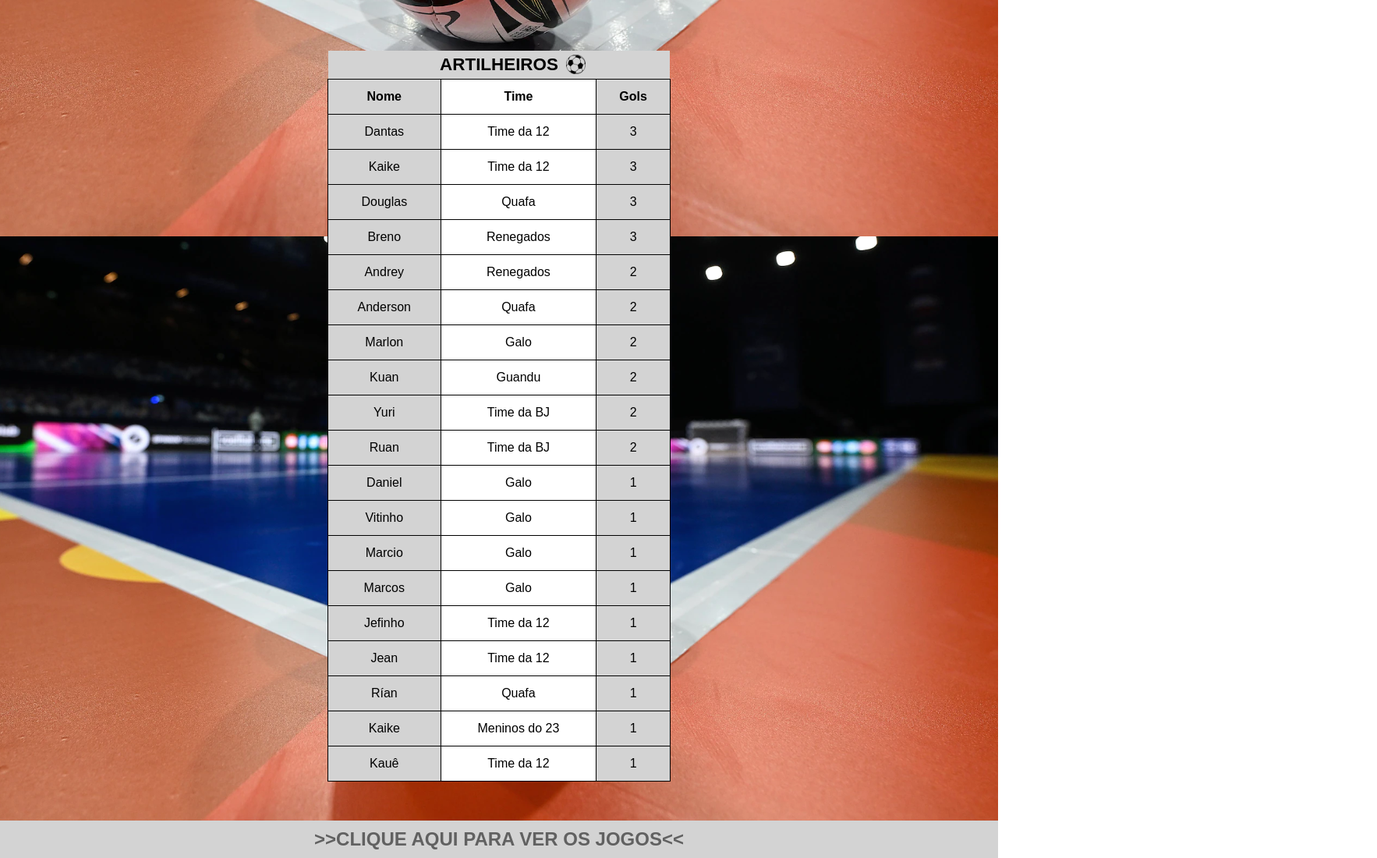
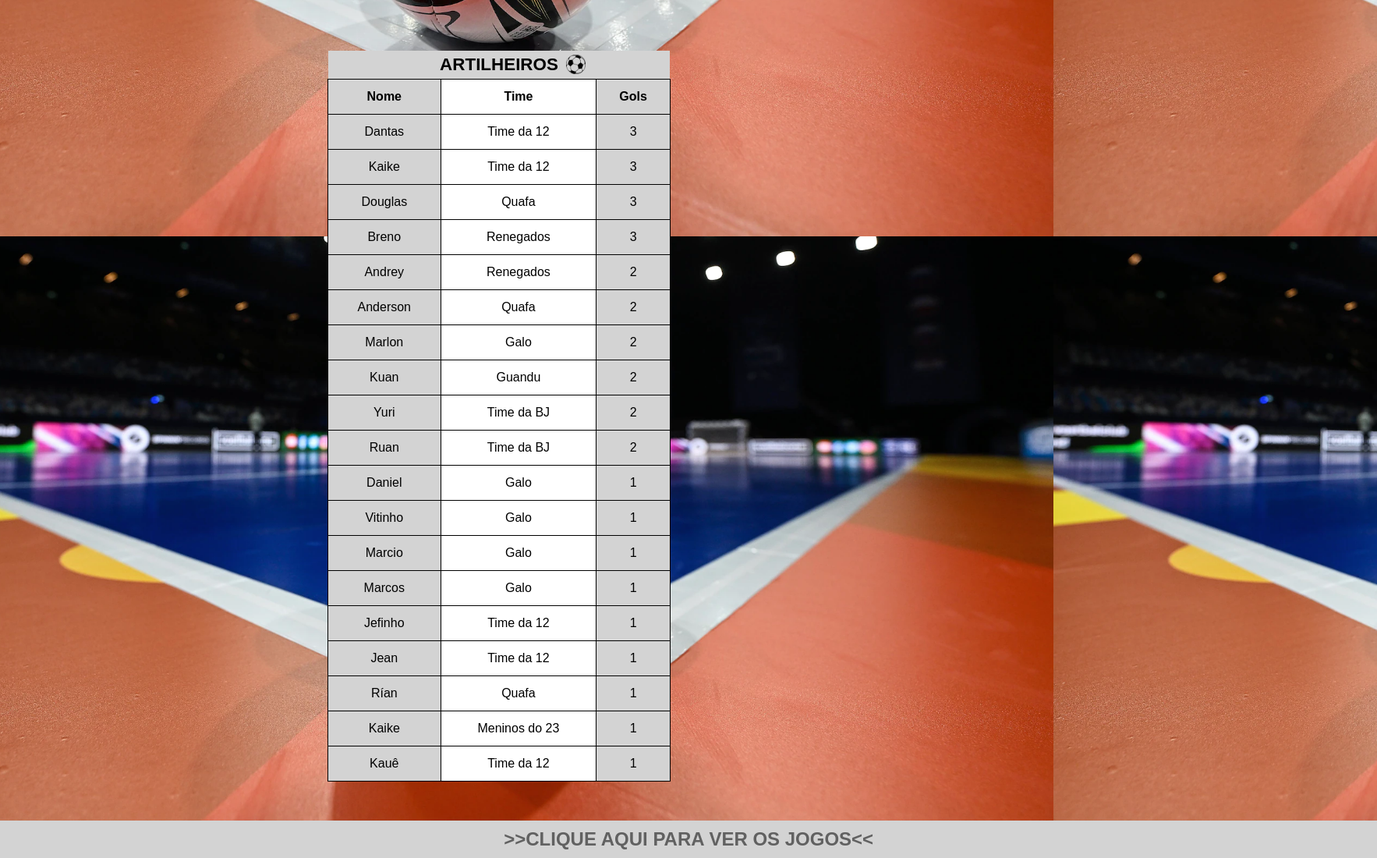
Before and after one commit to Lucas-S-Xavier/tabela-campeonato, a plain HTML site: page index.html in a window 1280 px wide. Shown: the part 497-1597 px from the top of the page at 78% size, 1766 px wide, since content can reach past the window. Drawn offline with Linux system fonts and the light colour scheme.

Commit message:
Update style.css

```diff
--- a/estilo/style.css
+++ b/estilo/style.css
@@ -153,12 +153,12 @@ footer {
     padding-bottom: 10px;
     text-align: center;
     margin-top: 50px;
+    width: 138vw;
 }
 
 footer p {
     padding-top: 10px;
     font-size: 1.5em;
-    width: 100vw;
 }
 
 a {
```
